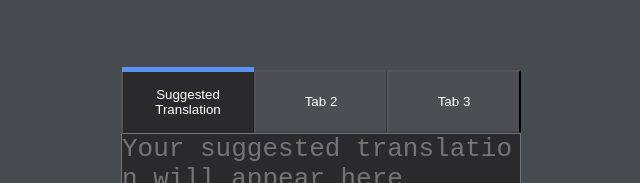
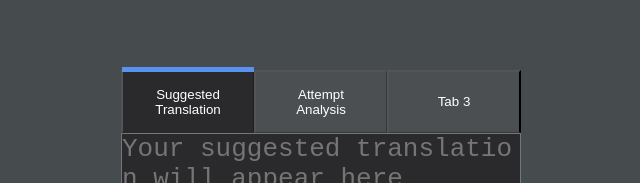
Before and after one commit to ragnakevmac/foreign-language-learning, a React (Create React App) app: page / in a window 1280 px wide. Shown: the part 709-892 px from the top of the page, without its empty margins (319-959 px from the left). Built offline with nearby package versions, Linux system fonts and the light colour scheme.

Commit message:
added Attempt Analysis feature

```diff
--- a/src/App.tsx
+++ b/src/App.tsx
@@ -21,6 +21,8 @@ function App() {
   const [textToTranslate, setTextToTranslate] = useState<string>('');
   const [translatedText, setTranslatedText] = useState<string>('');
   const [suggestedTranslation, setSuggestedTranslation] = useState<string>('');
+
+  const [attemptAnalysis, setAttemptAnalysis] = useState<string>('');
 
   const [score, setScore] = useState<string>('');
   const [japaneseScore, setJapaneseScore] = useState<string>('');
@@ -70,6 +72,24 @@ function App() {
 
 
 
+
+
+    }).catch((error) => {
+      console.log(error);
+    });
+
+
+
+
+    const url_analysis = '/analysis'
+    const data_analysis = {
+      textToTranslate: textToTranslate,
+      translatedText: translatedText,
+      generatedTextEngVerFromWanikani: generatedTextEngVerFromWanikani
+    };
+
+    Axios.post(url_analysis, data_analysis).then((res) => {
+      setAttemptAnalysis(res.data.attemptAnalysis)
 
 
     }).catch((error) => {
@@ -129,7 +149,22 @@ function App() {
       {/* <div className="suggestedTranslation">
         <SuggestedTranslationDisplay suggestedTranslation={suggestedTranslation} />
       </div> */}
-      <Tabs suggestedTranslation={suggestedTranslation} />
+      <Tabs suggestedTranslation={suggestedTranslation} attemptAnalysis={attemptAnalysis} />
+      <br />
+      <br />
+      <br />
+      <br />
+      <br />
+      <br />
+      <br />
+      <br />
+      <br />
+      <br />
+      <br />
+      <br />
+      <br />
+      <br />
+      <br />
       <br />
       <br />
       <br />
--- a/src/components/Tabs.tsx
+++ b/src/components/Tabs.tsx
@@ -5,7 +5,10 @@ import "../App.css";
 
 
 
-function Tabs({ suggestedTranslation }: SuggestedTranslation): JSX.Element {
+
+function Tabs({ suggestedTranslation, attemptAnalysis }: SuggestedTranslation & { attemptAnalysis: string }): JSX.Element {
+
+
 
   const [toggleState, setToggleState] = useState<number>(1);
 
@@ -27,7 +30,8 @@ function Tabs({ suggestedTranslation }: SuggestedTranslation): JSX.Element {
           className={toggleState === 2 ? "tabs active-tabs" : "tabs"}
           onClick={() => toggleTab(2)}
         >
-          Tab 2
+          Attempt<br />
+          Analysis
         </button>
         <button
           className={toggleState === 3 ? "tabs active-tabs" : "tabs"}
@@ -49,10 +53,8 @@ function Tabs({ suggestedTranslation }: SuggestedTranslation): JSX.Element {
         <div
           className={toggleState === 2 ? "content  active-content" : "content"}
         >
-          <h2>Content 2</h2>
-          <hr />
           <p>
-            TAB CONTENT 2
+            {attemptAnalysis ? attemptAnalysis : 'loading...'}
           </p>
         </div>
 
```
